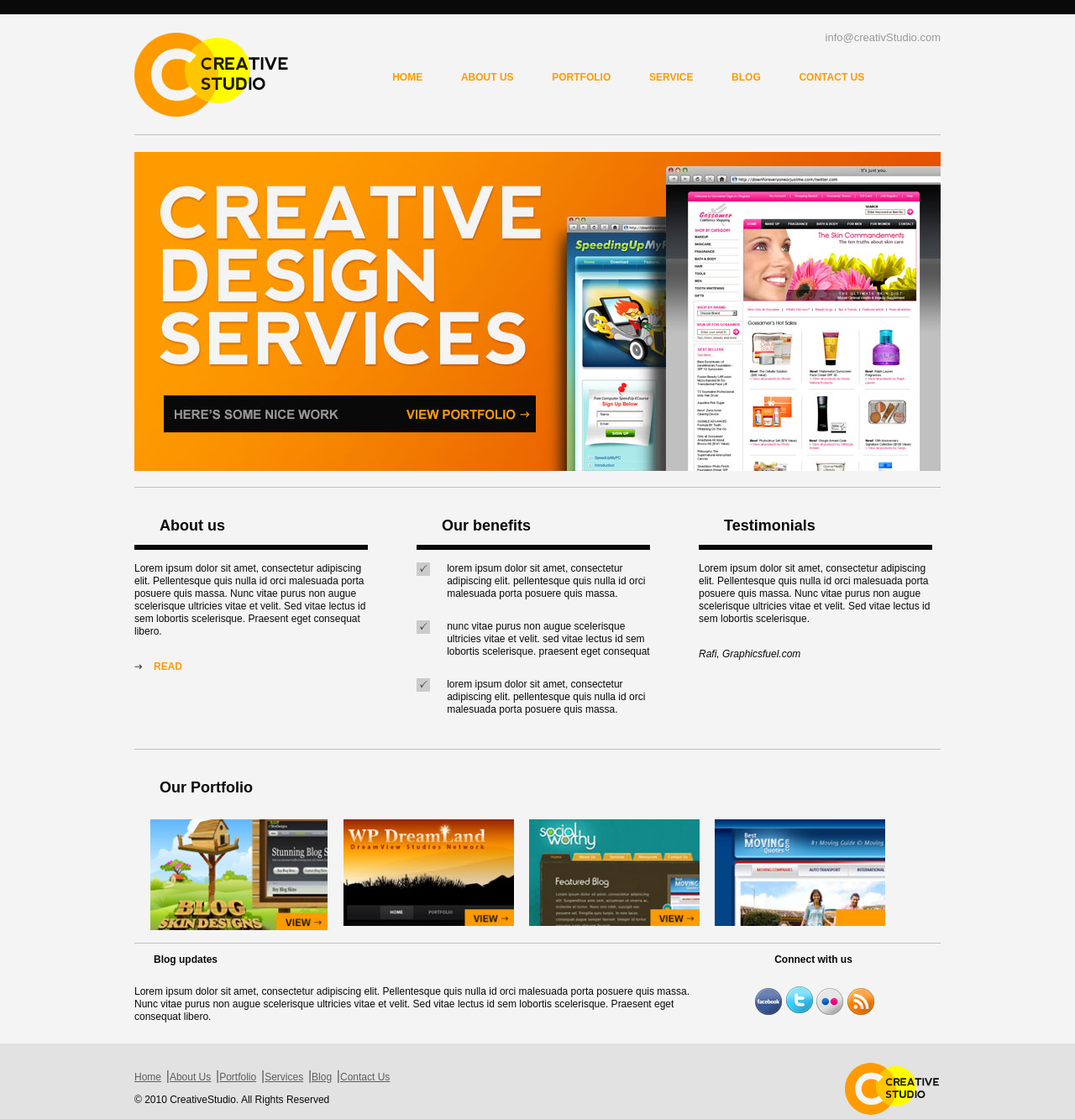
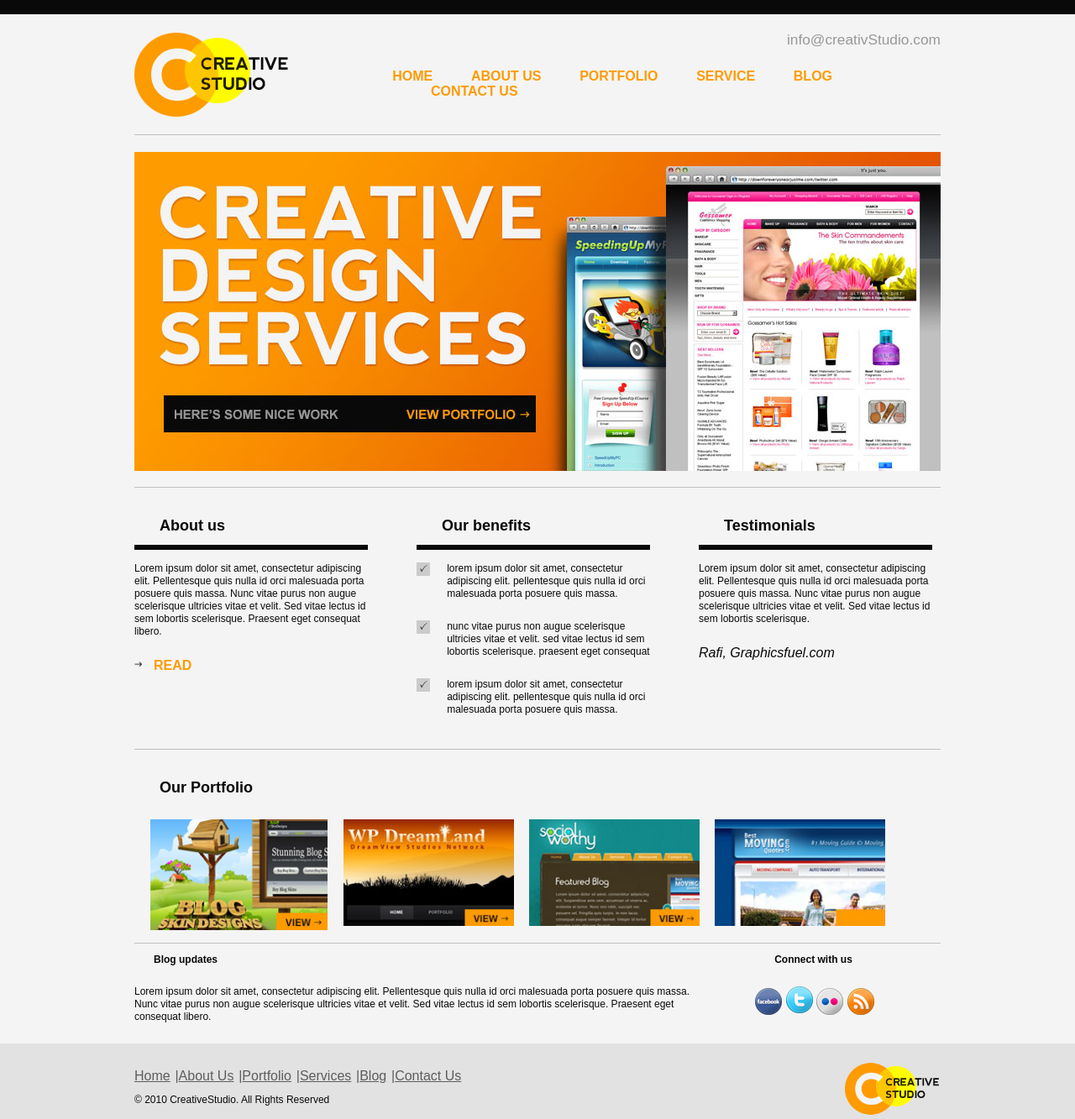
Before and after one commit to fbarqueroz/Psd-to-HTML-CreativeStudio, a website: page index.html in a window 1280 px wide. Shown: the whole page at 84% size. Drawn offline with nearby package versions, Linux system fonts and the light colour scheme; files that its build step writes are made by us from their sources.

Commit message:
Cambios font-size: px --> rem

```diff
--- a/sass/partials/_footer.scss
+++ b/sass/partials/_footer.scss
@@ -34,7 +34,7 @@
 
     a{
         color: #5d5d5d;
-        font-size: 12px;
+        font-size: 1rem;
     }
 }
 
--- a/sass/partials/_header.scss
+++ b/sass/partials/_header.scss
@@ -14,7 +14,7 @@
 }
 
 #link-email{
-	font-size: 13px;
+	font-size: 1.083rem;
 	color: #999898;
 	text-decoration: none;
 	position: absolute;
@@ -36,7 +36,7 @@
     }
 
     a {
-        font-size: 12px;
+        font-size: 1rem;
         font-weight: bold;
         color: #fe9b00;
         text-decoration: none;
--- a/sass/partials/_main.scss
+++ b/sass/partials/_main.scss
@@ -4,7 +4,7 @@
 
 .link-arrow{
 	color: #fe9b00;
-	font-size: 12px;
+	font-size: 1rem;
 	font-weight: bold;
 	padding-left: 23px;
 	text-decoration: none;
@@ -52,7 +52,7 @@
 .box-link{
 	color: #090909;
 	font-style: italic;
-	font-size: 12px;
+	font-size: 1rem;
 	text-decoration: none;
 }
 
```
